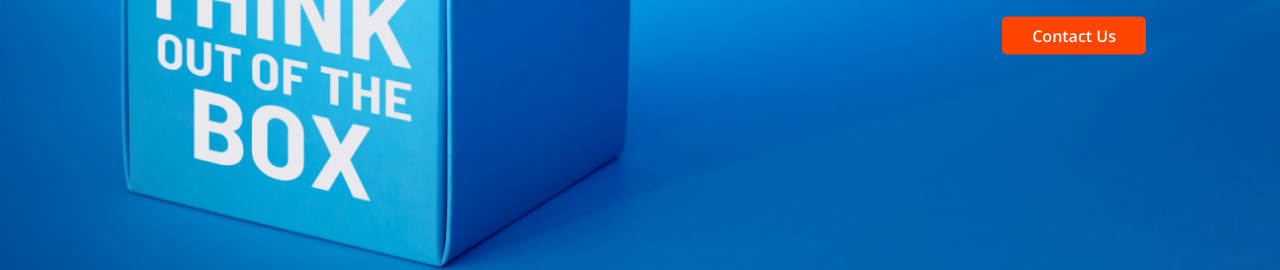
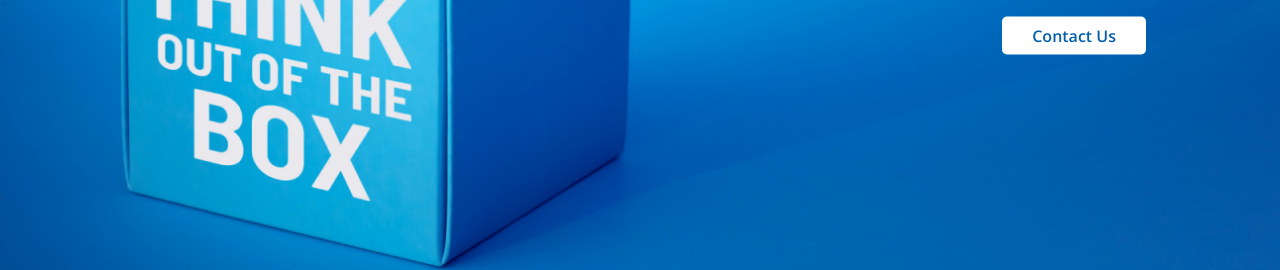
Before and after one commit to MehediHasan4321/new-year-website, a plain HTML site: page index.html in a window 1280 px wide. Shown: the part 530-800 px from the top of the page. Drawn offline with nearby package versions, Linux system fonts and the light colour scheme.

Commit message:
add btn style

```diff
--- a/styles/style.css
+++ b/styles/style.css
@@ -41,12 +41,12 @@ header {
     margin-bottom: 20px;
 }
 .banner-text button{
-    background-color: orangered;
+    background-color: white;
     padding: 8px 30px;
     border: none;
     border-radius: 5px;
     outline: none;
-    color: white;
+    color: #025EAA;
     font-weight: 600;
     font-size: 16px;
 }
```
